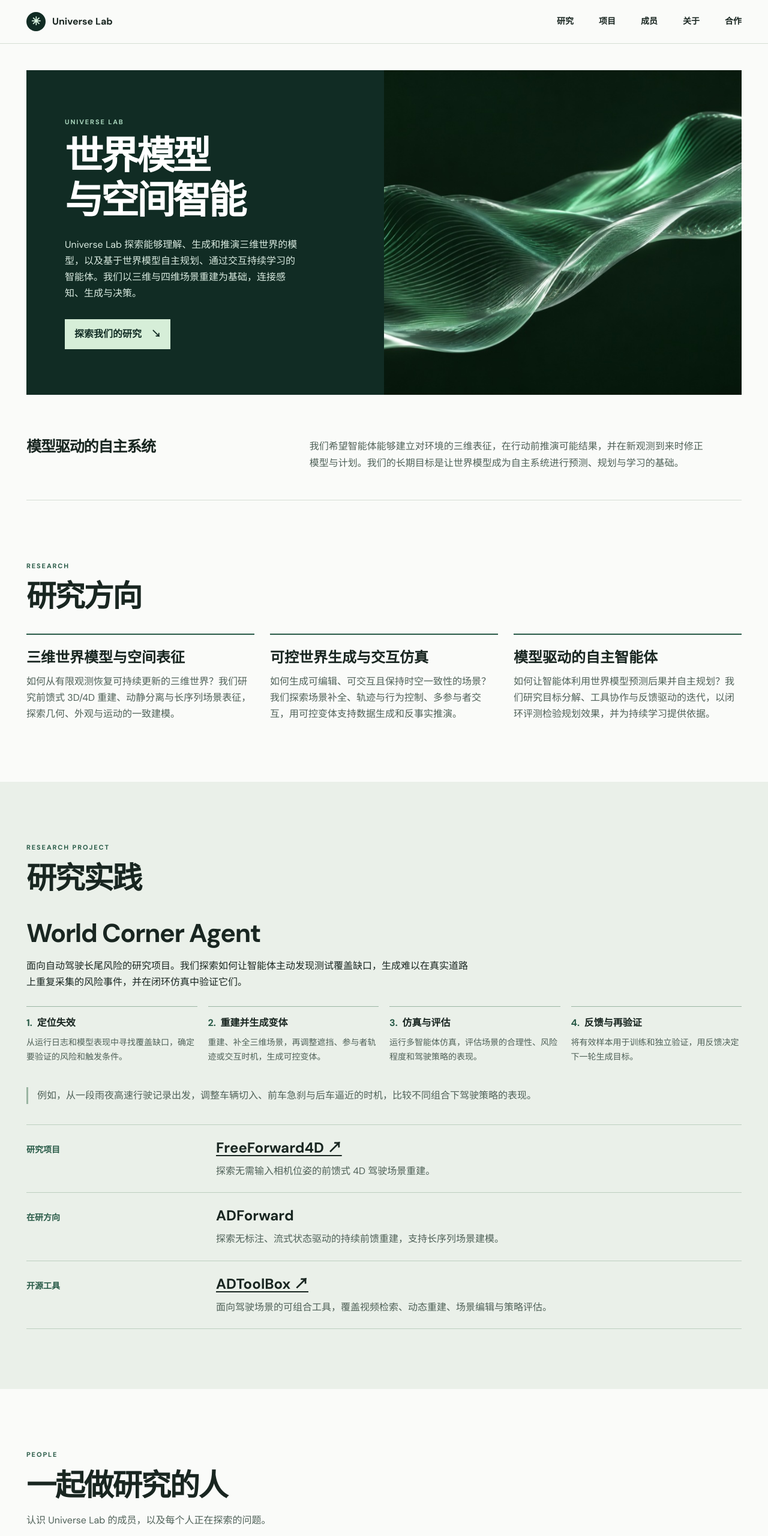
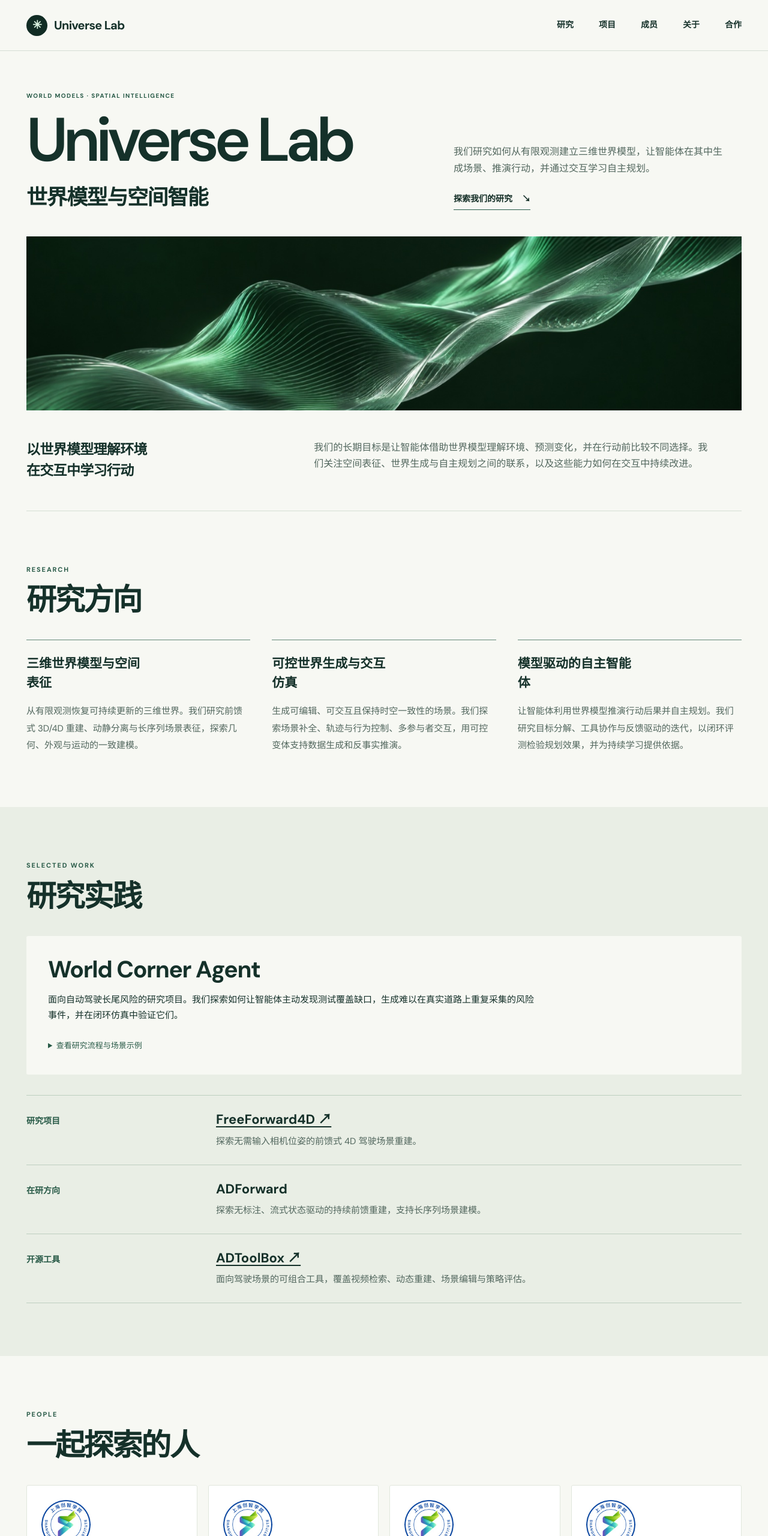
Before and after one commit to Max-luo-song/team-page, a plain HTML site: page index.html in a window 1280 px wide. Shown: the top 2560 px of the page at 60% size. Drawn offline with Linux system fonts and the light colour scheme.

Commit message:
Refine Universe Lab visual design and research copy

```diff
--- a/content.js
+++ b/content.js
@@ -2,27 +2,27 @@
 const teamSite = {
   name: "Universe Lab",
   headline: "世界模型与空间智能",
-  intro: "Universe Lab 探索能够理解、生成和推演三维世界的模型，以及基于世界模型自主规划、通过交互持续学习的智能体。我们以三维与四维场景重建为基础，连接感知、生成与决策。",
-  vision: "我们希望智能体能够建立对环境的三维表征，在行动前推演可能结果，并在新观测到来时修正模型与计划。我们的长期目标是让世界模型成为自主系统进行预测、规划与学习的基础。",
+  intro: "我们研究如何从有限观测建立三维世界模型，让智能体在其中生成场景、推演行动，并通过交互学习自主规划。",
+  vision: "我们的长期目标是让智能体借助世界模型理解环境、预测变化，并在行动前比较不同选择。我们关注空间表征、世界生成与自主规划之间的联系，以及这些能力如何在交互中持续改进。",
   heroImage: "./hero.jpg",
-  about: "我们是一支由学生自主驱动、跨华东师范大学与上海创智学院协作的研究团队。团队围绕世界模型、空间智能与自主智能体开展研究，目前以自动驾驶场景的重建、生成和闭环评测作为主要验证任务。",
+  about: "Universe Lab 由来自华东师范大学与上海创智学院的学生共同推进。我们通过论文讨论、代码实现和实验反馈形成研究判断，目前主要在自动驾驶场景中验证三维重建、可控生成与闭环评测方法。",
   practices: [
-    { title: "围绕问题协作", description: "通过论文讨论、代码分享与实验评审对齐理解，在复现、实现与评测中共同推进研究。" },
-    { title: "AI 辅助研究", description: "将 AI 用于论文跟踪、编程、实验与文档整理，让研究过程更易讨论和复现。" },
-    { title: "面向真实任务", description: "以实际场景检验方法，通过开源工具与可复现的实验积累能够被他人使用的成果。" },
+    { title: "共同探索", description: "从读懂一篇论文到复现一个实验，成员共同分享代码、讨论结果，并在相互评审中修正想法。" },
+    { title: "AI-Native 研究", description: "将 AI 融入论文跟踪、编程、实验与知识整理，把更多精力用于提出问题和检验假设。" },
+    { title: "开放与实用", description: "在真实任务中检验方法，以开源代码和可复现的实验分享成果，重视工作能否被理解、验证和使用。" },
   ],
   research: [
     {
       title: "三维世界模型与空间表征",
-      description: "如何从有限观测恢复可持续更新的三维世界？我们研究前馈式 3D/4D 重建、动静分离与长序列场景表征，探索几何、外观与运动的一致建模。",
+      description: "从有限观测恢复可持续更新的三维世界。我们研究前馈式 3D/4D 重建、动静分离与长序列场景表征，探索几何、外观与运动的一致建模。",
     },
     {
       title: "可控世界生成与交互仿真",
-      description: "如何生成可编辑、可交互且保持时空一致性的场景？我们探索场景补全、轨迹与行为控制、多参与者交互，用可控变体支持数据生成和反事实推演。",
+      description: "生成可编辑、可交互且保持时空一致性的场景。我们探索场景补全、轨迹与行为控制、多参与者交互，用可控变体支持数据生成和反事实推演。",
     },
     {
       title: "模型驱动的自主智能体",
-      description: "如何让智能体利用世界模型预测后果并自主规划？我们研究目标分解、工具协作与反馈驱动的迭代，以闭环评测检验规划效果，并为持续学习提供依据。",
+      description: "让智能体利用世界模型推演行动后果并自主规划。我们研究目标分解、工具协作与反馈驱动的迭代，以闭环评测检验规划效果，并为持续学习提供依据。",
     },
   ],
   project: {
@@ -52,7 +52,7 @@ const teamSite = {
     { name: "李超阳", research: "待补充", status: "学院学生 · 2024级", bio: "", photo: "./member-placeholder.jpg", url: "" },
   ],
   contact: {
-    text: "欢迎围绕三维重建与补全、可控场景生成、多智能体仿真和自主规划交流研究想法。我们也期待与拥有真实场景、评测任务或相关技术的伙伴开展合作。",
+    text: "欢迎围绕三维重建与补全、可控场景生成、多智能体仿真和自主规划交流研究想法。期待与研究者、开发者及行业伙伴共同探索新的问题和验证任务。",
     email: "",
   },
 };
--- a/index.html
+++ b/index.html
@@ -22,15 +22,15 @@
   <main id="main">
     <section class="hero wrap" aria-labelledby="headline">
       <div class="hero-copy">
-        <p class="label">UNIVERSE LAB</p>
-        <h1 id="headline">世界模型与空间智能</h1>
+        <div class="hero-heading"><p class="label">WORLD MODELS · SPATIAL INTELLIGENCE</p><h1 class="wordmark" data-name>Universe Lab</h1><h2 id="headline">世界模型与空间智能</h2></div>
+        <div class="hero-description">
         <p id="intro" class="intro"></p>
-        <a class="button" href="#research">探索我们的研究 <span aria-hidden="true">↘</span></a>
+        <a class="button" href="#research">探索我们的研究 <span aria-hidden="true">↘</span></a></div>
       </div>
       <div id="hero-art" class="hero-art" aria-hidden="true"></div>
     </section>
     <section class="vision wrap" aria-labelledby="vision-title">
-      <h2 id="vision-title">模型驱动的自主系统</h2>
+      <h2 id="vision-title">以世界模型理解环境<br>在交互中学习行动</h2>
       <p id="vision-copy"></p>
     </section>
     <section class="section wrap" id="research" aria-labelledby="research-title">
@@ -39,18 +39,17 @@
     </section>
     <section class="tinted" id="work" aria-labelledby="work-title">
       <div class="section wrap">
-        <div class="section-heading"><p class="label">RESEARCH PROJECT</p><h2 id="work-title">研究实践</h2></div>
+        <div class="section-heading"><p class="label">SELECTED WORK</p><h2 id="work-title">研究实践</h2></div>
         <article class="project" aria-labelledby="project-title">
           <h3 id="project-title"></h3>
           <p id="project-description"></p>
-          <ol id="project-steps"></ol>
-          <p id="project-example"></p>
+          <details class="project-details"><summary>查看研究流程与场景示例</summary><ol id="project-steps"></ol><p id="project-example"></p></details>
         </article>
         <div id="work-list"></div>
       </div>
     </section>
     <section class="section wrap" id="people" aria-labelledby="people-title">
-      <div class="section-heading"><p class="label">PEOPLE</p><h2 id="people-title">一起做研究的人</h2><p class="section-intro">认识 Universe Lab 的成员，以及每个人正在探索的问题。</p></div>
+      <div class="section-heading"><p class="label">PEOPLE</p><h2 id="people-title">一起探索的人</h2></div>
       <div class="people-grid" id="people-list"></div>
       <p id="people-empty" hidden>成员介绍将陆续更新。</p>
     </section>
--- a/style.css
+++ b/style.css
@@ -104,3 +104,77 @@ p + .inline-link { margin-top: 10px; }
 @media (max-width: 780px) {
   .research-grid, .practices-grid { grid-template-columns: 1fr; }
 }
+
+
+/* Editorial layout for Universe Lab. */
+:root { --paper: #f7f8f3; --ink: #15312a; --muted: #52675e; --line: #d5ded4; }
+.top { background: rgba(247, 248, 243, .96); backdrop-filter: blur(16px); }
+.nav { min-height: 84px; }
+.brand { font-size: 20px; letter-spacing: -.035em; }
+.mark { width: 35px; height: 35px; }
+.hero { display: block; background: transparent; color: var(--ink); margin-top: 66px; }
+.hero-copy { display: grid; grid-template-columns: 1.4fr 1fr; gap: 40px; padding: 0 0 44px; align-items: end; }
+.hero .label { color: var(--green); font-size: 10px; letter-spacing: .14em; }
+.wordmark { font-size: clamp(52px, 8vw, 106px); font-weight: 600; line-height: 1.05; letter-spacing: -.075em; white-space: nowrap; }
+#headline { font-size: clamp(22px, 3vw, 35px); letter-spacing: -.04em; margin-top: 20px; }
+.hero-description .intro { margin: 0 0 23px; color: var(--muted); max-width: 42ch; font-size: 16px; }
+.hero .button { padding: 0 0 5px; background: transparent; border-bottom: 1px solid var(--green); font-size: 14px; }
+.hero .button:hover { border-bottom-width: 2px; }
+.hero-art { height: 290px; min-height: 0; border-radius: 3px; }
+.hero-art img { object-position: center 48%; }
+.vision { padding-block: 48px; margin-top: 0; gap: 60px; }
+.vision h2 { line-height: 1.55; font-size: 23px; letter-spacing: -.03em; }
+.vision p { font-size: 16px; }
+.section { padding-block: clamp(56px, 7vw, 88px); }
+h2 { font-weight: 600; }
+.section-heading { margin-bottom: 36px; }
+.research-grid { gap: 36px; }
+.research-card { padding-top: 24px; border-top: 1px solid #638979; }
+.research-card h3 { font-size: 21px; line-height: 1.5; max-width: 13ch; }
+.research-card p { margin-top: 17px; font-size: 15px; line-height: 1.9; }
+.tinted { background: #e9eee5; }
+.project { background: #f7f8f3; padding: 30px 36px; border-radius: 3px; }
+#project-title { font-size: clamp(27px, 3.6vw, 39px); }
+#project-description { font-size: 15px; max-width: 80ch; }
+.project-details { margin-top: 20px; }
+.project-details summary { font-size: 13px; color: var(--green); cursor: pointer; padding-block: 7px; }
+.work-row { padding-block: 25px; }
+.work-row h3 { font-size: 22px; }
+.work-row p { font-size: 15px; }
+.person { background: #fff; padding: 24px; border: 1px solid #e1e7dd; border-radius: 3px; }
+.person h3 { font-size: 22px; font-weight: 600; }
+.people-grid { gap: 18px; }
+.portrait { width: 82px; height: 82px; margin-bottom: 25px; }
+.person-details dt { font-size: 11px; letter-spacing: .04em; }
+.person-details dd { color: var(--muted); font-size: 14px; }
+.practices-grid { gap: 40px; }
+.practices-grid h3 { font-size: 20px; }
+.practices-grid p { font-size: 15px; }
+.contact .section { padding-block: 64px; }
+.contact h2 { font-size: 36px; }
+.contact p:not(.label) { max-width: 72ch; }
+.footer { font-size: 13px; padding-block: 30px; }
+@media (max-width: 950px) {
+  .hero-copy { grid-template-columns: 1fr; gap: 26px; }
+  .hero-description .intro { max-width: 65ch; }
+  .people-grid { grid-template-columns: repeat(2, minmax(0, 1fr)); }
+}
+@media (max-width: 780px) {
+  .hero { margin-top: 38px; }
+  .hero-art { height: 210px; aspect-ratio: auto; }
+  .vision { grid-template-columns: 1fr; gap: 20px; padding-block: 32px; }
+  .vision h2 { font-size: 22px; }
+  .research-card h3 { max-width: none; }
+  .project { padding: 24px; }
+}
+@media (max-width: 520px) {
+  .nav { min-height: 86px; }
+  .hero-copy { padding-bottom: 30px; }
+  .wordmark { font-size: clamp(44px, 12vw, 61px); }
+  .hero-art { height: 175px; }
+  .people-grid { grid-template-columns: 1fr; }
+  .person { display: grid; grid-template-columns: 68px 1fr; gap: 0 20px; }
+  .portrait { grid-row: span 2; width: 68px; height: 68px; margin: 0; }
+  .person-details { margin: 5px 0 0; }
+  .person-details dt { margin-top: 10px; }
+}
```
